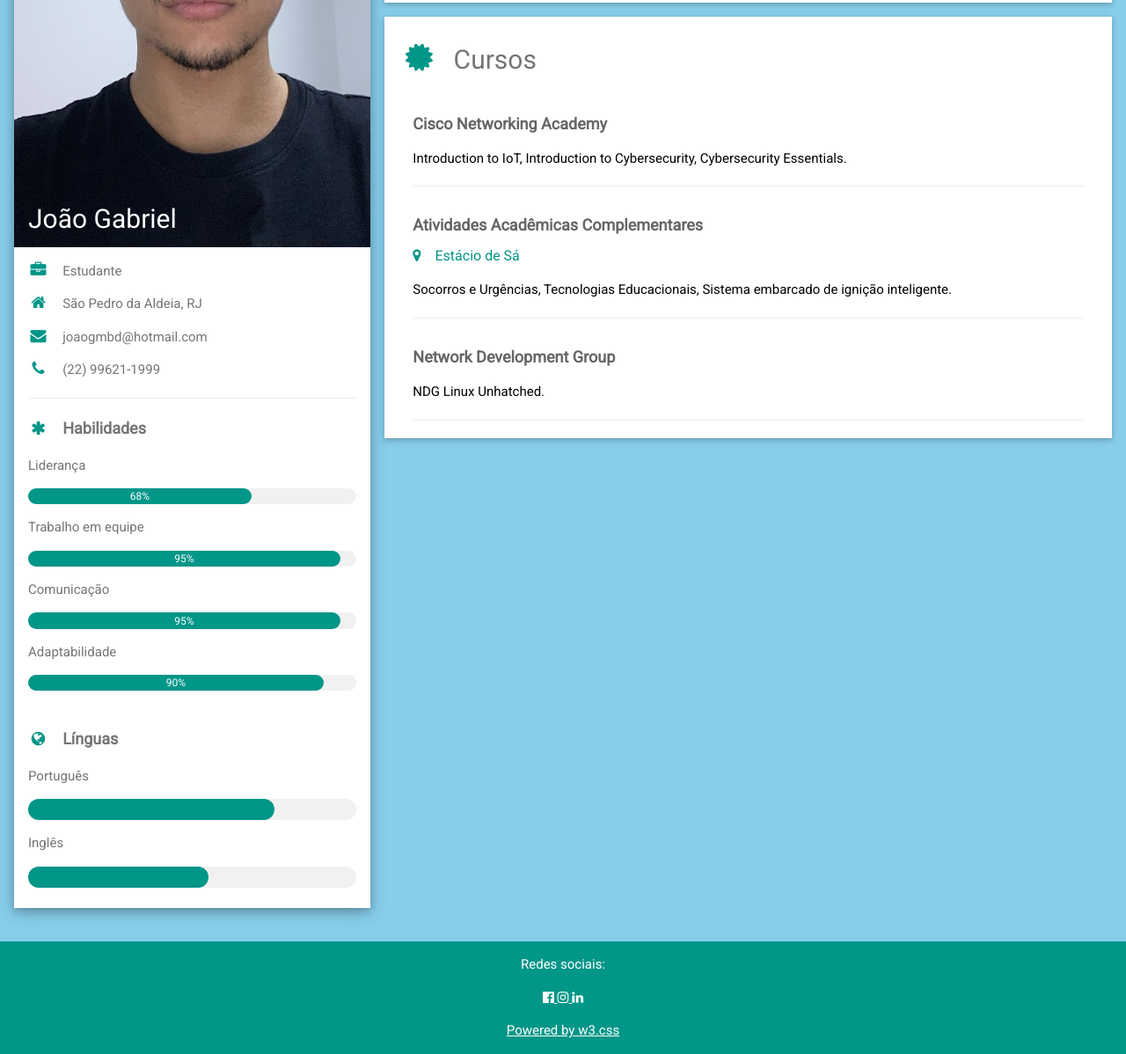
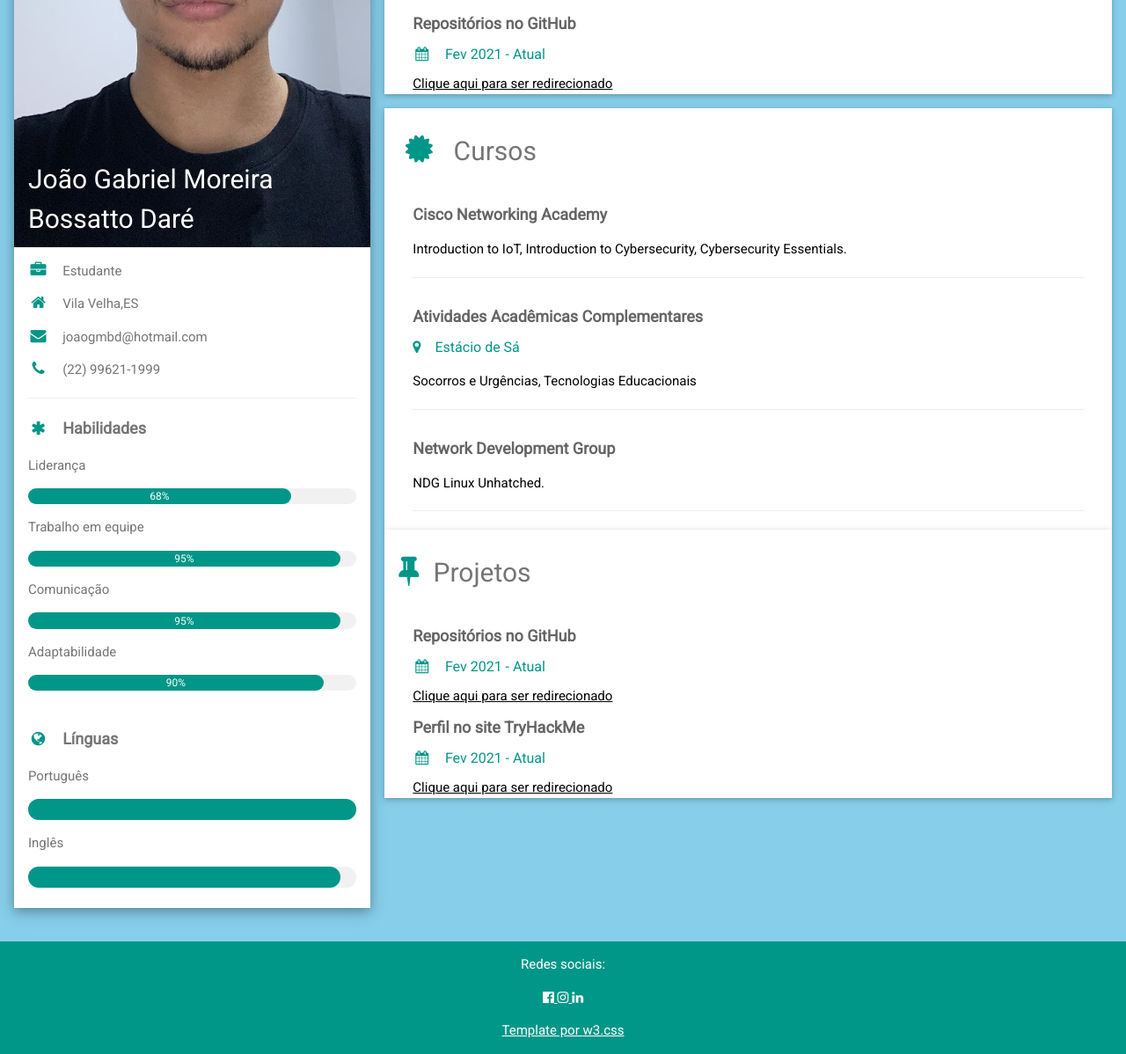
Before and after one commit to joaogmbd/cv, a plain HTML site: page index.html in a window 1280 px wide. Shown: the part 406-1604 px from the top of the page at 88% size. Drawn offline with nearby package versions, Linux system fonts and the light colour scheme.

Commit message:
Update index.html
atualizado em 30/10/2021

```diff
--- a/index.html
+++ b/index.html
@@ -24,12 +24,12 @@ html,body,h1,h2,h3,h4,h5,h6 {font-family: "Roboto", sans-serif;}
         <div class="w3-display-container">
           <img src="avatar.jpg" style="width:100%" alt="Avatar">
           <div class="w3-display-bottomleft w3-container w3-text-white">
-            <h2>João Gabriel</h2>
+            <h2>João Gabriel Moreira Bossatto Daré</h2>
           </div>
         </div>
         <div class="w3-container">
           <p><i class="fa fa-briefcase fa-fw w3-margin-right w3-large w3-text-teal"></i>Estudante</p>
-          <p><i class="fa fa-home fa-fw w3-margin-right w3-large w3-text-teal"></i>São Pedro da Aldeia, RJ</p>
+          <p><i class="fa fa-home fa-fw w3-margin-right w3-large w3-text-teal"></i>Vila Velha,ES</p>
           <p><i class="fa fa-envelope fa-fw w3-margin-right w3-large w3-text-teal"></i>joaogmbd@hotmail.com</p>
           <p><i class="fa fa-phone fa-fw w3-margin-right w3-large w3-text-teal"></i>(22) 99621-1999</p>
           <hr>
@@ -38,7 +38,7 @@ html,body,h1,h2,h3,h4,h5,h6 {font-family: "Roboto", sans-serif;}
 
           <p>Liderança</p>
           <div class="w3-light-grey w3-round-xlarge w3-small">
-            <div class="w3-container w3-center w3-round-xlarge w3-teal" style="width:68%">68%</div>
+            <div class="w3-container w3-center w3-round-xlarge w3-teal" style="width:80%">68%</div>
           </div>
 
           <p>Trabalho em equipe</p>
@@ -62,11 +62,11 @@ html,body,h1,h2,h3,h4,h5,h6 {font-family: "Roboto", sans-serif;}
           <p class="w3-large w3-text-theme"><b><i class="fa fa-globe fa-fw w3-margin-right w3-text-teal"></i>Línguas</b></p>
           <p>Português</p>
           <div class="w3-light-grey w3-round-xlarge">
-            <div class="w3-round-xlarge w3-teal" style="height:24px;width:75%"></div>
+            <div class="w3-round-xlarge w3-teal" style="height:24px;width:100%"></div>
           </div>
           <p>Inglês</p>
           <div class="w3-light-grey w3-round-xlarge">
-            <div class="w3-round-xlarge w3-teal" style="height:24px;width:55%"></div>
+            <div class="w3-round-xlarge w3-teal" style="height:24px;width:95%"></div>
           </div>
           <br>
         </div>
@@ -84,7 +84,7 @@ html,body,h1,h2,h3,h4,h5,h6 {font-family: "Roboto", sans-serif;}
         <div class="w3-container">
           <h5 class="w3-opacity"><b>Ciência da Computação / Uvv</b></h5>
           <h6 class="w3-text-teal"><i class="fa fa-calendar fa-fw w3-margin-right"></i>Fev 2021 - <span class="w3-tag w3-teal w3-round">Atual</span></h6>
-          <p>Curso em andamento,atualmente em EAD.</p>
+          <p>Curso em andamento.</p>
           <hr>
         </div>
         <div class="w3-container">
@@ -92,8 +92,12 @@ html,body,h1,h2,h3,h4,h5,h6 {font-family: "Roboto", sans-serif;}
           <h6 class="w3-text-teal"><i class="fa fa-calendar fa-fw w3-margin-right w3-pad"></i>Mar 2020 - Fev 2021</h6>
           <p>Conclusão de 2 períodos no curso de Sistemas de Informação.</p><br>
         </div>
+          <div class="w3-container">
+          <h5 class="w3-opacity"><b>Repositórios no GitHub</b></h5>
+          <h6 class="w3-text-teal"><i class="fa fa-calendar fa-fw w3-margin-right w3-pad"></i>Fev 2021 - Atual</h6>
+          <a href = https://pt-br.facebook.com/ target = '_blank'>Clique aqui para ser redirecionado</a> <br>
+        </div>
       </div>
-
       <div class="w3-container w3-card w3-white">
         <h2 class="w3-text-grey w3-padding-16"><i class="fa fa-certificate fa-fw w3-margin-right w3-xxlarge w3-text-teal"></i>Cursos</h2>
         <div class="w3-container">
@@ -104,8 +108,7 @@ html,body,h1,h2,h3,h4,h5,h6 {font-family: "Roboto", sans-serif;}
         <div class="w3-container">
           <h5 class="w3-opacity"><b>Atividades Acadêmicas Complementares</b></h5>
           <h6 class="w3-text-teal"><i class="fa fa-map-marker w3-margin-right" aria-hidden="true" ></i>Estácio de Sá</h6>
-          <p>Socorros e Urgências, Tecnologias Educacionais, Sistema embarcado de ignição
-inteligente.</p>
+          <p>Socorros e Urgências, Tecnologias Educacionais</p>
           <hr>
         </div>
         <div class="w3-container">
@@ -114,6 +117,21 @@ inteligente.</p>
           <hr>
         </div>
       </div>
+      <!-- a partir daqui começa meu teste -->
+      <div class="w3-container w3-card w3-white">
+        <h2 class="w3-text-grey w3-padding-16"><i class="fa fa-thumb-tack w3-margin-right w3-xxlarge w3-text-teal"></i>Projetos</h2>
+        <div class="w3-container">
+          <h5 class="w3-opacity"><b>Repositórios no GitHub</b></h5>
+          <h6 class="w3-text-teal"><i class="fa fa-calendar fa-fw w3-margin-right w3-pad"></i>Fev 2021 - Atual</h6>
+          <a href = https://github.com/Joaogmbd?tab=repositories target = '_blank'>Clique aqui para ser redirecionado</a>
+        </div>
+        <div class="w3-container">
+          <h5 class="w3-opacity"><b>Perfil no site TryHackMe</b></h5>
+          <h6 class="w3-text-teal"><i class="fa fa-calendar fa-fw w3-margin-right w3-pad"></i>Fev 2021 - Atual</h6>
+          <a href = https://tryhackme.com/p/lazoo target = '_blank'>Clique aqui para ser redirecionado</a>
+        </div>
+      </div>
+    </div>
 
     <!-- End Right Column -->
     </div>
@@ -130,7 +148,7 @@ inteligente.</p>
   </a>
   <a href= https://www.instagram.com/joaogmbd/ target = '_blank'><i class="fa fa-instagram w3-hover-opacity"></i>
   <a href= https://www.linkedin.com/in/jo%C3%A3o-gabriel-moreira-bossatto-dar%C3%A9-55b2711a9/ target = '_blank'><i class="fa fa-linkedin w3-hover-opacity"></i>
-  <p>Powered by <a href="https://www.w3schools.com/w3css/default.asp" target="_blank">w3.css</a></p>
+  <p>Template por <a href="https://www.w3schools.com/w3css/default.asp" target="_blank">w3.css</a></p>
 </footer>
 
 </body>
```
